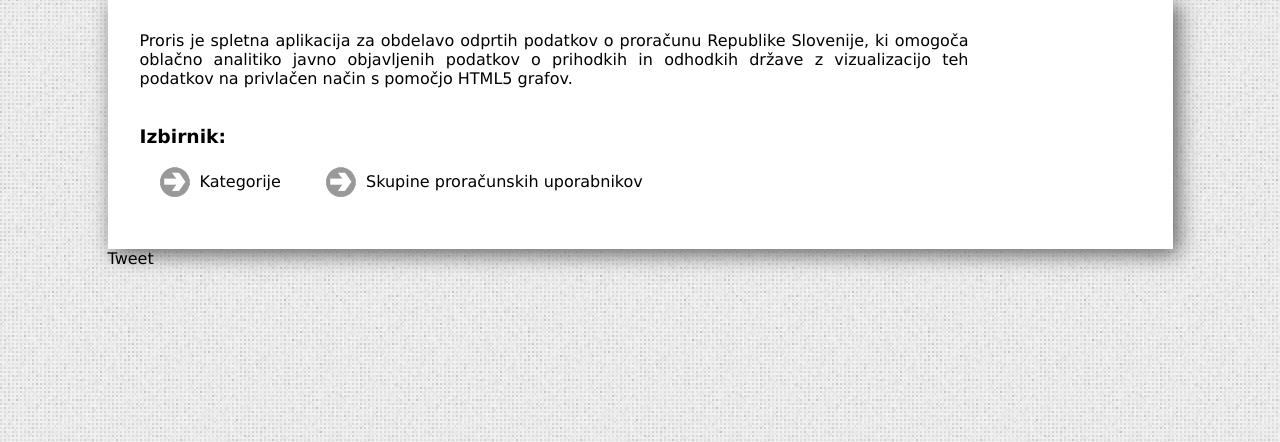
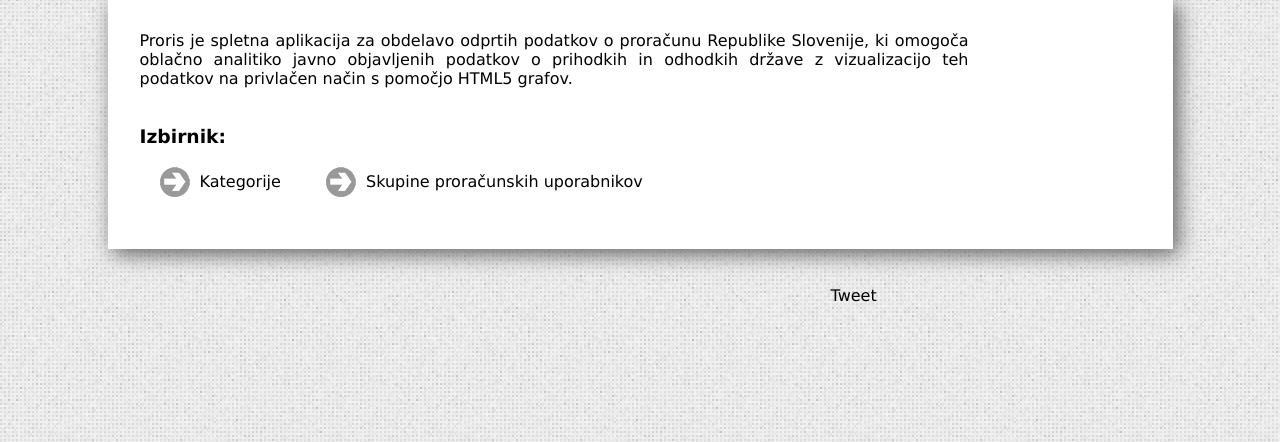
Before and after one commit to jank0s/proris, a Django app: page / in a window 1280 px wide. Shown: the part 149-591 px from the top of the page. Run offline with Django 3.2, Linux system fonts and the light colour scheme; some libraries are stand-ins or nearby versions.

Commit message:
Social buttons styling

```diff
--- a/webapp/static/webapp/styles/style.css
+++ b/webapp/static/webapp/styles/style.css
@@ -101,6 +101,9 @@ a:hover {
     padding: 5px 0;
     background: -webkit-gradient(linear, left top, left bottom, from(#F1F1F1), to(#D8D8D8));
 }
+#footer {
+    padding: 2em;
+}
 .odd {
     background: rgba(0, 0, 0, 0.10);
 }
@@ -181,4 +184,27 @@ piechart {
 .facebook { background-image: url('../images/facebook.png'); }
 .twitter { background-image: url('../images/twitter.png'); }
 .google { background-image: url('../images/google.png'); }
-.linkedin { background-image: url('../images/linkedin.png'); }
+
+.social-single {
+    margin: 5px 0px 10px 0px;
+}
+
+#twitterbutton, #likebutton, #stumblebutton, #plusone, #linkedinshare {
+    float: right;
+    display: block;
+    margin-bottom: 10px;
+}
+
+#likebutton {
+    margin-top:0px;
+}
+
+#plusone {
+    margin-left:60px;
+    margin-top:0px;
+    width: 200px;
+}
+
+#twitterbutton {
+    width: 50px;
+}
--- a/webapp/templates/webapp/index.html
+++ b/webapp/templates/webapp/index.html
@@ -12,6 +12,11 @@
         </div><!-- end header-->
         <div ng-view id="content"></div>
         <div id="footer">
+
+            <div class="social-single">
+
+                <!-- Facebook's Like Button -->
+                <div id="likebutton">
                     <div id="fb-root"></div>
                     <script>(function(d, s, id) {
                         var js, fjs = d.getElementsByTagName(s)[0];
@@ -20,9 +25,11 @@
                         js.src = "//connect.facebook.net/en_GB/all.js#xfbml=1";
                         fjs.parentNode.insertBefore(js, fjs);
                     }(document, 'script', 'facebook-jssdk'));</script>
-            <div class="fb-like" data-href="http://proris.k0s.si/" data-send="true" data-width="450" data-show-faces="true"></div>
-            <a href="https://twitter.com/share" class="twitter-share-button" data-url="http://proris.k0s.si/" data-text="Oglej si slovenski proračun">Tweet</a>
-            <script>!function(d,s,id){var js,fjs=d.getElementsByTagName(s)[0],p=/^http:/.test(d.location)?'http':'https';if(!d.getElementById(id)){js=d.createElement(s);js.id=id;js.src=p+'://platform.twitter.com/widgets.js';fjs.parentNode.insertBefore(js,fjs);}}(document, 'script', 'twitter-wjs');</script>
+                    <div class="fb-like" data-href="http://proris.k0s.si" data-send="true" data-width="200" data-show-faces="true" data-font="verdana"></div>
+                </div>
+
+                <!-- Google Plus One Button -->
+                <div id="plusone"><script type="text/javascript" src="http://apis.google.com/js/plusone.js"></script>
                     <div class="g-plus" data-action="share"></div>
                     <script type="text/javascript">
                         (function() {
@@ -31,6 +38,14 @@
                             var s = document.getElementsByTagName('script')[0]; s.parentNode.insertBefore(po, s);
                         })();
                     </script>
+                </div>
+
+                <!-- Twitter's Tweet Button -->
+                <div id="twitterbutton"><a href="http://twitter.com/share" class="twitter-share-button" data-count="horizontal">Tweet</a><script type="text/javascript" src="http://platform.twitter.com/widgets.js"></script></div>
+
+            </div><br />
+
+        </div><br />
         </div><!-- end footer-->
     </div>
 {% endblock %}
```
Lines whose indentation alone changed are shown as unchanged.
